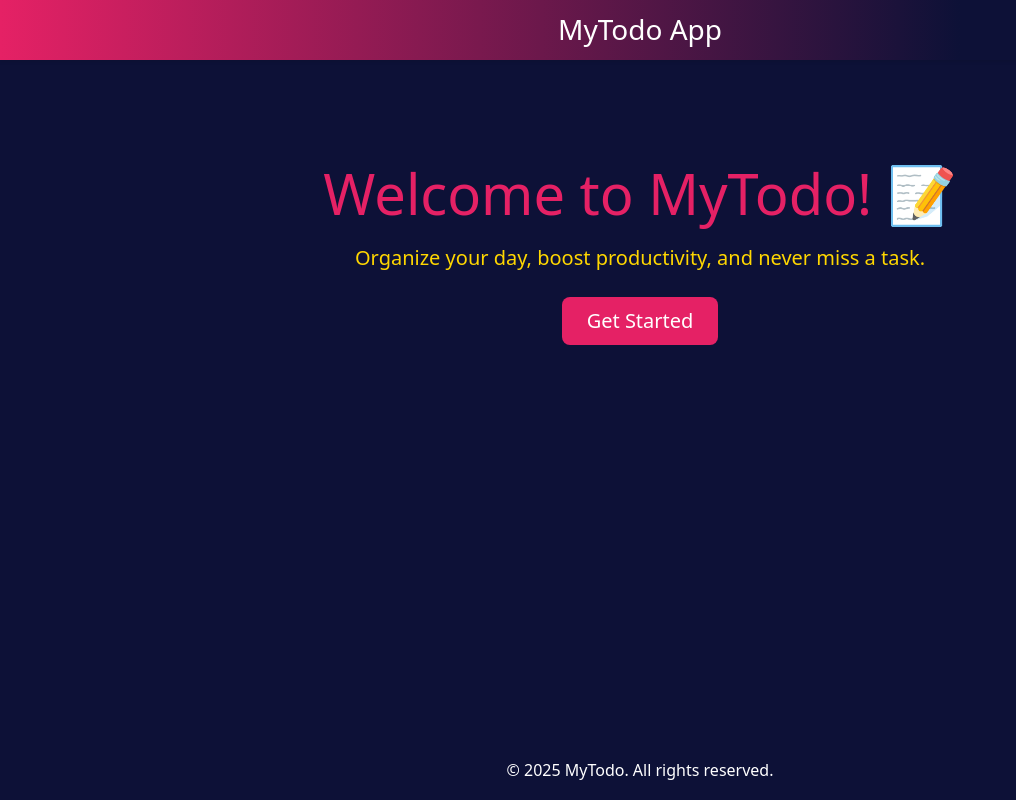
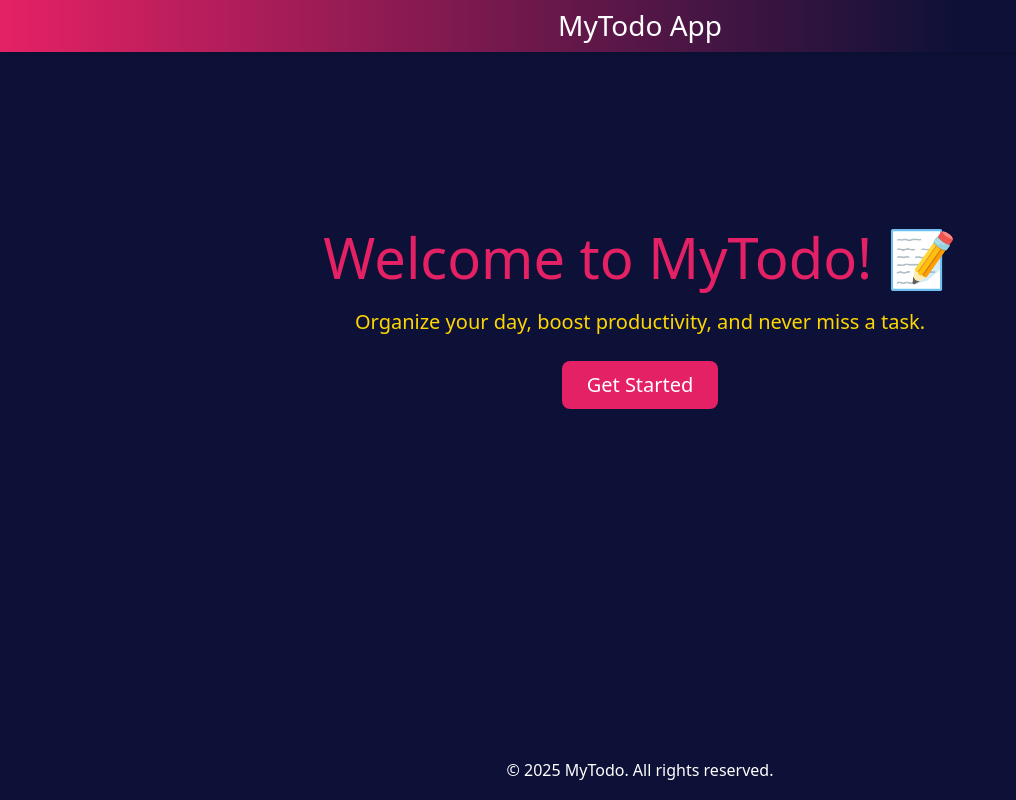
Before and after one commit to MinaGeo/To-Do-App, an Angular app: page / in a window 1280 px wide. Shown: the whole page, without its empty margins (0-1016 px from the left). Built offline with nearby package versions, Linux system fonts and the light colour scheme.

Commit message:
refactor: fixed PR feedbacks

```diff
--- a/angular.json
+++ b/angular.json
@@ -29,6 +29,9 @@
             "styles": [
               "src/styles.scss",
               "./node_modules/bootstrap/dist/css/bootstrap.min.css"
+            ],
+            "scripts": [
+              "./node_modules/bootstrap/dist/js/bootstrap.bundle.min.js"
             ]
           },
           "configurations": {
@@ -85,6 +88,9 @@
               "src/styles.scss",
               "./node_modules/bootstrap/dist/css/bootstrap.min.css"
             ],
+            "scripts": [
+              "./node_modules/bootstrap/dist/js/bootstrap.bundle.min.js"
+            ],
             "stylePreprocessorOptions": {
               "includePaths": ["src/assets/styles"]
             }
--- a/src/app/app.html
+++ b/src/app/app.html
@@ -1 +1 @@
-<router-outlet />
+<app-layout class="d-flex flex-column"> </app-layout>
--- a/src/app/app.routes.ts
+++ b/src/app/app.routes.ts
@@ -10,7 +10,10 @@ export const routes: Routes = [
     children: [
       {
         path: '',
-        component: Landing,
+        loadComponent: () =>
+          import('./pages/landing/landing').then(
+            (m: { Landing: typeof Landing }) => m.Landing,
+          ),
         canActivate: [AuthGuard],
       },
     ],
--- a/src/app/app.ts
+++ b/src/app/app.ts
@@ -1,11 +1,10 @@
-import { Component, signal } from '@angular/core';
-import { RouterOutlet } from '@angular/router';
+import { Component, ChangeDetectionStrategy } from '@angular/core';
+import { Layout } from './layouts/layout/layout';
 @Component({
   selector: 'app-root',
-  imports: [RouterOutlet],
+  imports: [Layout],
   templateUrl: './app.html',
   styleUrl: './app.scss',
+  changeDetection: ChangeDetectionStrategy.OnPush,
 })
-export class App {
-  protected readonly title = signal('ToDoApp');
-}
+export class App {}
--- a/src/app/layouts/components/footer/footer.html
+++ b/src/app/layouts/components/footer/footer.html
@@ -1,5 +1,5 @@
 <footer
-  class="d-flex justify-content-center align-items-center text-center py-3 mt-auto text-white"
+  class="d-flex w-100 justify-content-center align-items-center text-center py-3 mt-auto text-white fixed-bottom"
 >
   <p class="mb-0">© 2025 MyTodo. All rights reserved.</p>
 </footer>
--- a/src/app/layouts/components/footer/footer.scss
+++ b/src/app/layouts/components/footer/footer.scss
@@ -1,8 +1,4 @@
 footer {
-  position: fixed;
-  bottom: 0;
-  left: 0;
-  width: 100%;
   height: 3.75rem;
   background-color: var(--color-sasodark);
   z-index: 1000;
--- a/src/app/layouts/components/header/header.html
+++ b/src/app/layouts/components/header/header.html
@@ -1,5 +1,5 @@
 <header
-  class="d-flex justify-content-center align-items-center px-3 text-white shadow-sm"
+  class="d-flex fixed-top justify-content-center align-items-center px-3 text-white shadow-sm"
 >
   <h3 class="mb-0">MyTodo App</h3>
 </header>
--- a/src/app/layouts/components/header/header.scss
+++ b/src/app/layouts/components/header/header.scss
@@ -1,9 +1,5 @@
 header {
-  position: fixed;
-  top: 0;
-  left: 0;
-  right: 0;
-  height: 60px;
+  height: 3.25rem;
   background: linear-gradient(
     to right,
     var(--color-sasopink),
--- a/src/app/layouts/layout/layout.scss
+++ b/src/app/layouts/layout/layout.scss
@@ -1,5 +1,4 @@
 :host {
-  display: block;
   height: 100vh;
   overflow: hidden;
 }
```
